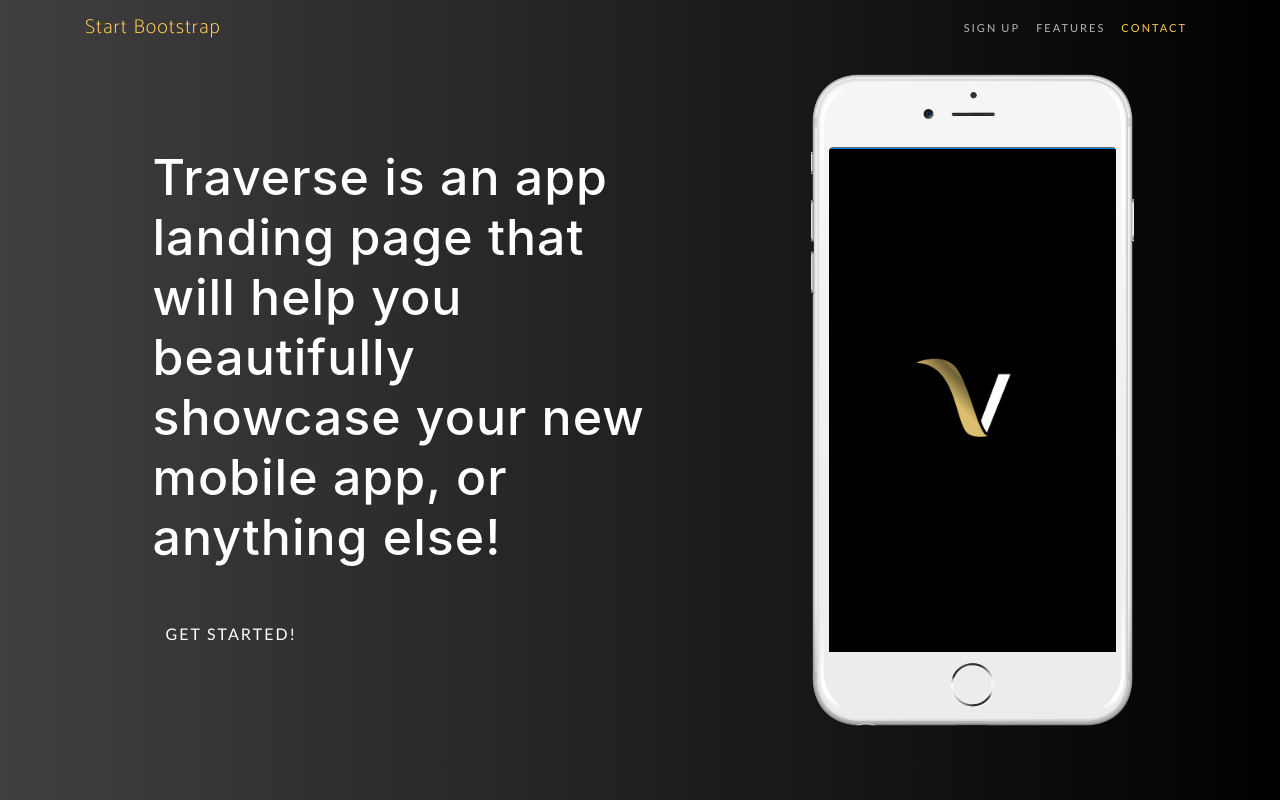
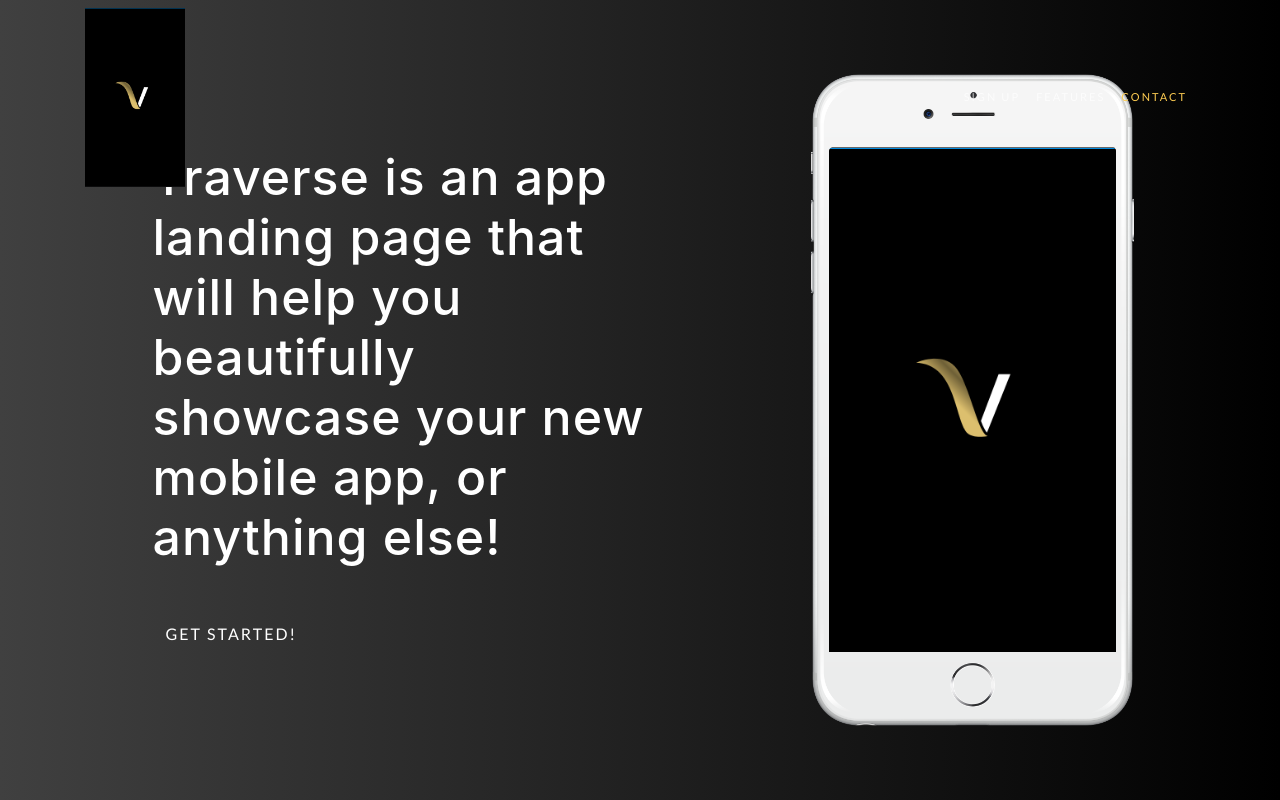
Before and after one commit to jpanged/traverse, a website with bundled scripts: page docs/index.html in a window 1280 px wide. Shown: the top 800 px of the page. Built offline with nearby package versions, Linux system fonts and the light colour scheme; a web font is replaced by a local one.

Commit message:
modified the image file

```diff
--- a/docs/index.html
+++ b/docs/index.html
@@ -34,7 +34,11 @@
   <!-- Navigation -->
   <nav class="navbar navbar-expand-lg navbar-light fixed-top" id="mainNav">
     <div class="container">
-      <a class="navbar-brand js-scroll-trigger" href="#page-top">Start Bootstrap</a>
+      <div style="width:100px">
+        <img src="img/demo.png" alt="image" style="max-width:100%";>
+      </div>
+      <!-- <a class="navbar-brand js-scroll-trigger" href="#page-top">Start Bootstrap</a> -->
+
       <button class="navbar-toggler navbar-toggler-right" type="button" data-toggle="collapse" data-target="#navbarResponsive" aria-controls="navbarResponsive" aria-expanded="false" aria-label="Toggle navigation">
         Menu
         <i class="fa fa-bars"></i>
```
